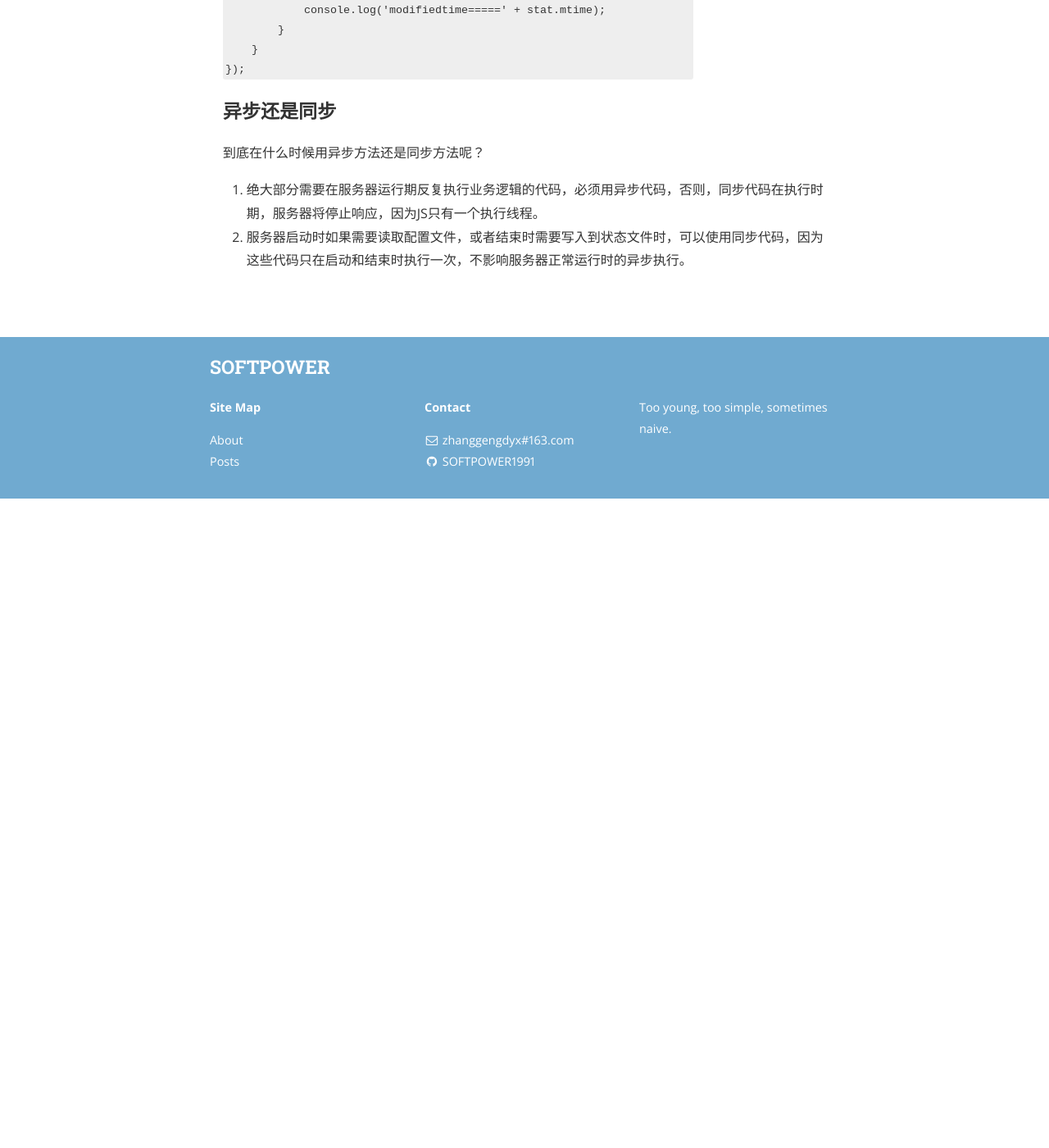
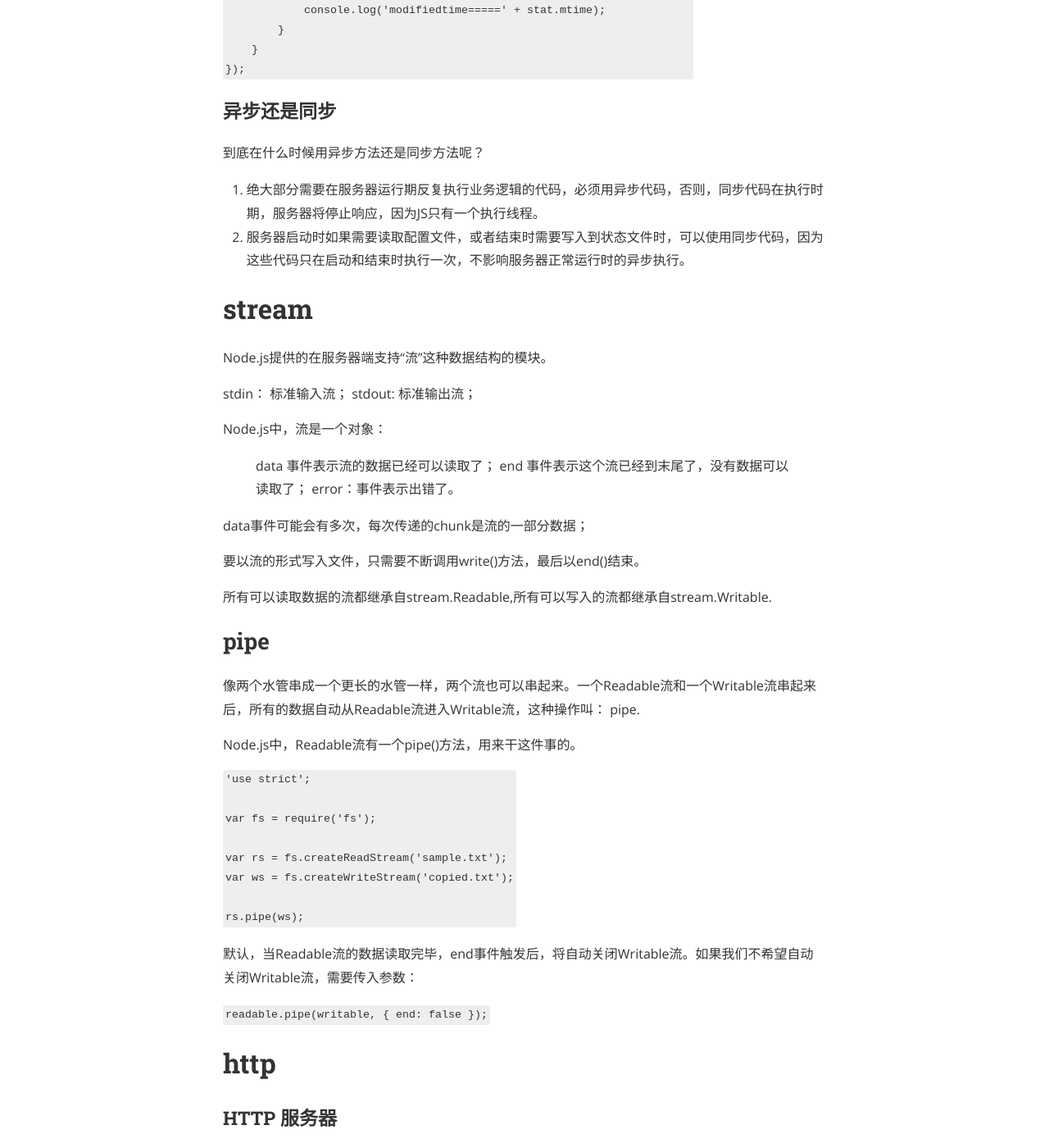
Before and after one commit to SOFTPOWER1991/SOFTPOWER1991.github.io, a Jekyll site: the page built from _posts/2016-08-16-Node.js.markdown, in a window 1280 px wide and 1400 px high, scrolled down 4604 px. Shown: the whole window at 82% size. Built offline with Jekyll 4.4.1, drawn with Linux system fonts in a browser that asks for light colours; nearby versions of some CDN libraries; a style sheet for code colours, icons or effects is not loaded; before the commit the page ends 5212 px from its top, so only the background shows below that; some of the changed text lies outside the part shown.

Commit message:
add a new post about node.js

````diff
--- a/_posts/2016-08-16-Node.js.markdown
+++ b/_posts/2016-08-16-Node.js.markdown
@@ -212,3 +212,82 @@ fs.stat('/Users/zhanggeng/Documents/js_Project', function (err, stat) {
 
 1. 绝大部分需要在服务器运行期反复执行业务逻辑的代码，必须用异步代码，否则，同步代码在执行时期，服务器将停止响应，因为JS只有一个执行线程。
 2. 服务器启动时如果需要读取配置文件，或者结束时需要写入到状态文件时，可以使用同步代码，因为这些代码只在启动和结束时执行一次，不影响服务器正常运行时的异步执行。
+
+# stream
+
+Node.js提供的在服务器端支持“流”这种数据结构的模块。
+
+stdin： 标准输入流；
+stdout: 标准输出流；
+
+Node.js中，流是一个对象：
+
+> data 事件表示流的数据已经可以读取了；
+> end 事件表示这个流已经到末尾了，没有数据可以读取了；
+> error：事件表示出错了。
+
+data事件可能会有多次，每次传递的chunk是流的一部分数据；
+
+要以流的形式写入文件，只需要不断调用write()方法，最后以end()结束。
+
+所有可以读取数据的流都继承自stream.Readable,所有可以写入的流都继承自stream.Writable.
+
+
+## pipe
+
+像两个水管串成一个更长的水管一样，两个流也可以串起来。一个Readable流和一个Writable流串起来后，所有的数据自动从Readable流进入Writable流，这种操作叫： pipe.
+
+Node.js中，Readable流有一个pipe()方法，用来干这件事的。
+
+```
+'use strict';
+
+var fs = require('fs');
+
+var rs = fs.createReadStream('sample.txt');
+var ws = fs.createWriteStream('copied.txt');
+
+rs.pipe(ws);
+```
+
+默认，当Readable流的数据读取完毕，end事件触发后，将自动关闭Writable流。如果我们不希望自动关闭Writable流，需要传入参数：
+
+```
+readable.pipe(writable, { end: false });
+```
+
+
+# http
+
+
+### HTTP 服务器
+
+应用程序并不直接和HTTP协议打交道，而是操作Http模块提供的request和response对象。
+
+request： 对象封装了HTTP对象，我们调用request对象的属性和方法就可以拿到所有HTTP请求的信息；
+
+response: 对象封装了HTTP响应，我们操作response对象的方法，就可以把HTTP响应返回给浏览器。
+
+### 文件服务器
+
+我们可以设定一个目录，然后让Web程序变为一个文件服务器。实现这一点，我们只需要解析request.url中的路径，然后在本地找到对应的文件，把文件内容发送出去就可以了。
+
+
+解析URL需要用到Node.js提供的url模块，通过parse()将一个字符串解析为一个Url对象：
+
+```
+'use strict';
+
+var url = require('url');
+
+console.log(url.parse('http://user:pass@host.com:8080/path/to/file?query=string#hash'));
+```
+
+# crypto
+
+crypto模块的目的是为了提供通用的加密和哈希算法。这些模块由C/C++实现算法后，通过cypto暴露为JS接口。
+
+* MD5 和 SHA1
+* Hmac
+* AES
+* Diffie-Hellman
````
